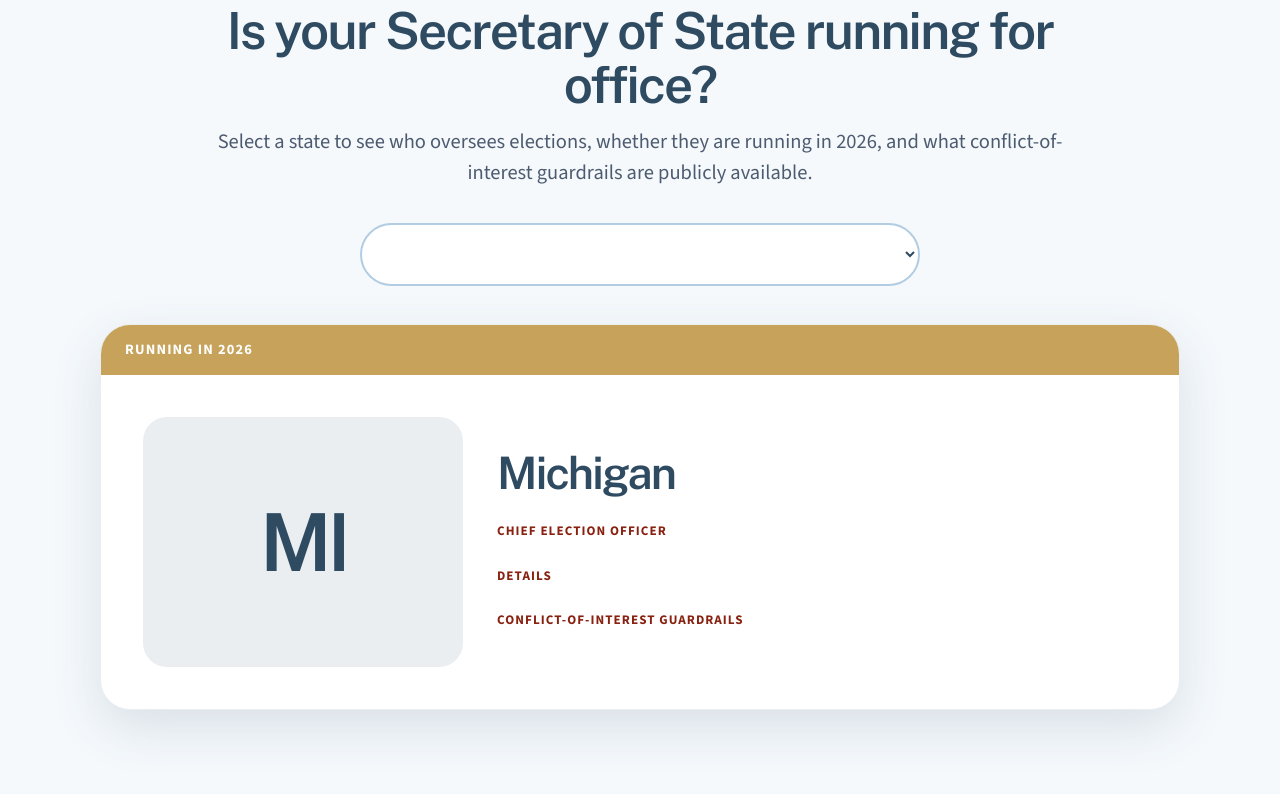
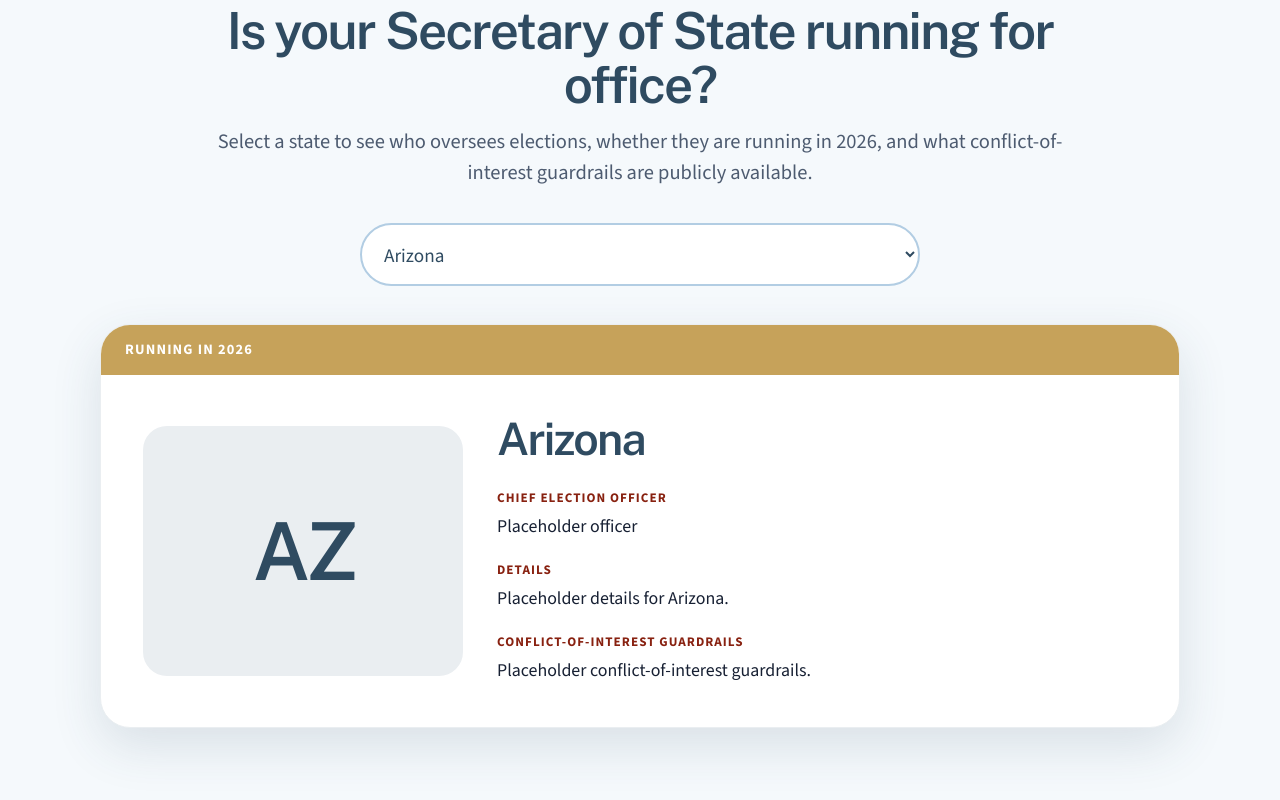
Before and after one commit to jcerrone/sos-2026-page, a plain HTML site: page index.html in a window 1280 px wide. Shown: the part 993-1793 px from the top of the page. Drawn offline with nearby package versions, Linux system fonts and the light colour scheme.

Commit message:
Update index.html

```diff
--- a/index.html
+++ b/index.html
@@ -327,13 +327,12 @@
 </section>
 
   </main>
-
 <script>
   const stateData = {
     AZ: {
       name: "Arizona",
       status: "running",
-      chief: "Placeholder officer",
+      officer: "Placeholder officer",
       details: "Placeholder details for Arizona.",
       guardrails: "Placeholder conflict-of-interest guardrails."
     },
@@ -343,7 +342,7 @@
       officer: "Placeholder officer",
       details: "Placeholder details for Georgia.",
       guardrails: "Placeholder conflict-of-interest guardrails."
-    }
+    },
     MI: {
       name: "Michigan",
       status: "running",
@@ -378,6 +377,8 @@
   function updateStateCard(stateCode) {
     const data = stateData[stateCode];
 
+    if (!data) return;
+
     stateGraphic.textContent = stateCode;
     stateName.textContent = data.name;
     stateOfficer.textContent = data.officer;
@@ -393,10 +394,6 @@
     }
   }
 
-  stateSelect.addEventListener("change", function () {
-    updateStateCard(this.value);
-  });
-
   Object.entries(stateData)
     .sort((a, b) => a[1].name.localeCompare(b[1].name))
     .forEach(([code, data]) => {
@@ -406,6 +403,10 @@ Object.entries(stateData)
       stateSelect.appendChild(option);
     });
 
+  stateSelect.addEventListener("change", function () {
+    updateStateCard(this.value);
+  });
+
   updateStateCard(stateSelect.value);
 </script>
 
```
Lines whose indentation alone changed are shown as unchanged.
